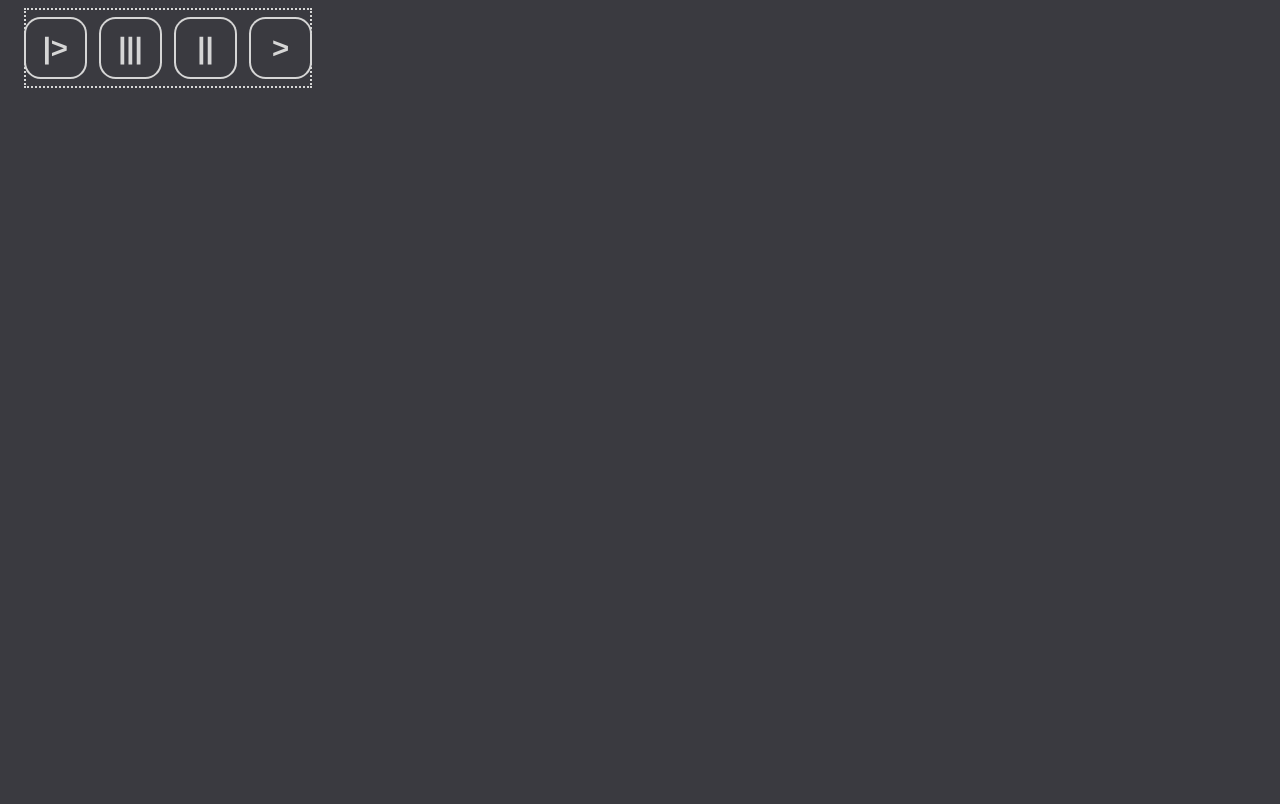
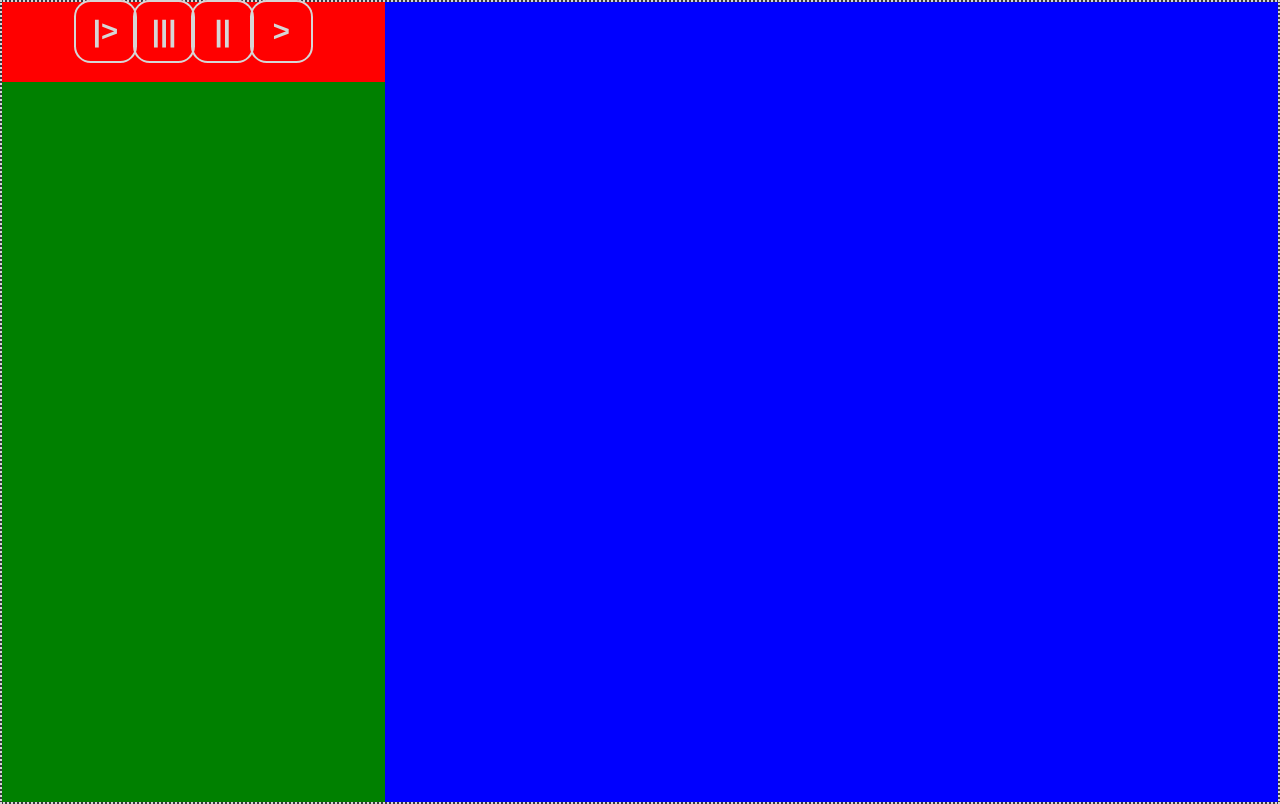
Before and after one commit to mrazekv-students/bp22_cpu_perina, a Vue app: page / in a window 1280 px wide. Built offline with nearby package versions, Linux system fonts and the light colour scheme.

Commit message:
Add main layout

```diff
--- a/src/App.vue
+++ b/src/App.vue
@@ -1,31 +1,43 @@
 <template>
-  <the-layout/>
+    <the-layout style="width: 100%; height: 100%;"/>
 </template>
 
 <script>
 import TheLayout from './components/TheLayout.vue'
 export default {
-  name: 'App',
-  components: { TheLayout }
+    name: 'App',
+    components: { TheLayout }
 }
 </script>
 
 <style>
-body {
-  margin: 0;
-  padding: 0;
-  width: 100%;
-  min-height: 100%;
-  background: #3A3A40;
+#app {
+    font-family: Avenir, Helvetica, Arial, sans-serif;
+    -webkit-font-smoothing: antialiased;
+    -moz-osx-font-smoothing: grayscale;
+    width: 100%;
+    height: 100vh;
 }
 * {
-  box-sizing: border-box;
+    margin: 0;
+    box-sizing: border-box;
 }
-#app {
-  font-family: Avenir, Helvetica, Arial, sans-serif;
-  -webkit-font-smoothing: antialiased;
-  -moz-osx-font-smoothing: grayscale;
-  text-align: center;
-  color: #D6D6D6;
+body {
+    margin: 0;
+    overflow: hidden;
+    display: flex;
+
+    border-style: dotted;
+    border-width: 2px;
+
+    background: #3A3A40;
+    color: #D6D6D6;
+}
+
+.horizontal-container {
+    display: flex;
+}
+.vertical-container {
+    display: initial;
 }
 </style>
--- a/src/components/TheLayout.vue
+++ b/src/components/TheLayout.vue
@@ -6,18 +6,69 @@
 !-->
 
 <template>
-    <div class="the-layout">
-        <control-button-row/>
+    <div class="horizontal-container">
+        <div class="vertical-container control-container">
+            <div class="horizontal-container button-container">
+                <control-button v-for="button in controlButtons" :key="button" :displayValue="button.display" :functionName="button.funcName"
+                    @button-clicked="OnButtonClicked"/>
+            </div>
+            <div class="program-container">
+                <!-- TODO !-->
+            </div>
+        </div>
+        <div class="model-container">
+            <!-- TODO !-->
+        </div>
     </div>
 </template>
 
 <script>
-import ControlButtonRow from './common/ControlButtonRow.vue'
+import ControlButton from './common/ControlButton.vue'
 export default {
     name: "TheLayout",
-    components: { ControlButtonRow },
+    components: { ControlButton },
+
+    data() {
+        return {
+            controlButtons: [
+                {display: "|>", funcName: "start"},
+                {display: "|||", funcName: "stop"},
+                {display: "||", funcName: "pause"},
+                {display: ">", funcName: "step"}
+            ],
+        }
+    },
+
+    methods: {
+        OnButtonClicked(functionName) {
+            console.log("Button " + functionName + " clicked");
+        }
+    }
 }
 </script>
 
 <style>
+.control-container {
+    width: 30%;
+    height: 100%;
+}
+.button-container {
+    width: 100%;
+    height: 10%;
+    justify-content: center;
+
+    background: red;
+}
+.program-container {
+    width: 100%;
+    height: 90%;
+
+    background: green;
+}
+.model-container {
+    width: 70%;
+    height: 100%;
+
+    background: blue;
+}
 </style>
--- a/src/components/common/ControlButtonRow.vue
+++ /dev/null
@@ -1,61 +0,0 @@
-<!--
-    Row containig control buttons.
-    Contains 4 buttons: Start program, End program, Stop program, Next step
-!-->
-
-<template>
-    <div class="control-button-row">
-        <control-button v-for="button in controlButtons" :key="button" :displayValue="button.display" :functionName="button.funcName"
-        @button-clicked="OnButtonClicked"/>
-    </div>
-</template>
-
-<script>
-import ControlButton from './ControlButton.vue'
-export default {
-  components: { ControlButton },
-    name: "ControlButtonRow",
-
-    data() {
-        return {
-            controlButtons: [
-                {display: "|>", funcName: "start"},
-                {display: "|||", funcName: "stop"},
-                {display: "||", funcName: "pause"},
-                {display: ">", funcName: "step"}
-            ],
-        }
-    },
-
-    methods: {
-        OnButtonClicked(functionName) {
-            switch (functionName) {
-                case this.controlButtons[0].funcName:
-                case this.controlButtons[1].funcName:
-                case this.controlButtons[2].funcName:
-                case this.controlButtons[3].funcName:
-                    this.$emit(functionName);
-                    break;
-                default:
-                    console.error("Unknown control button clicked.");
-                    break;
-            }
-        }
-    }
-}
-</script>
-
-<style>
-.control-button-row {
-    display: flex;
-    justify-content: space-between;
-    align-items: center;
-
-    height: 5em;
-    width: 18em;
-    margin: .5em 1em .5em 1.5em;
-
-    border-style: dotted;
-    border-width: 2px;
-}
-</style>
```
